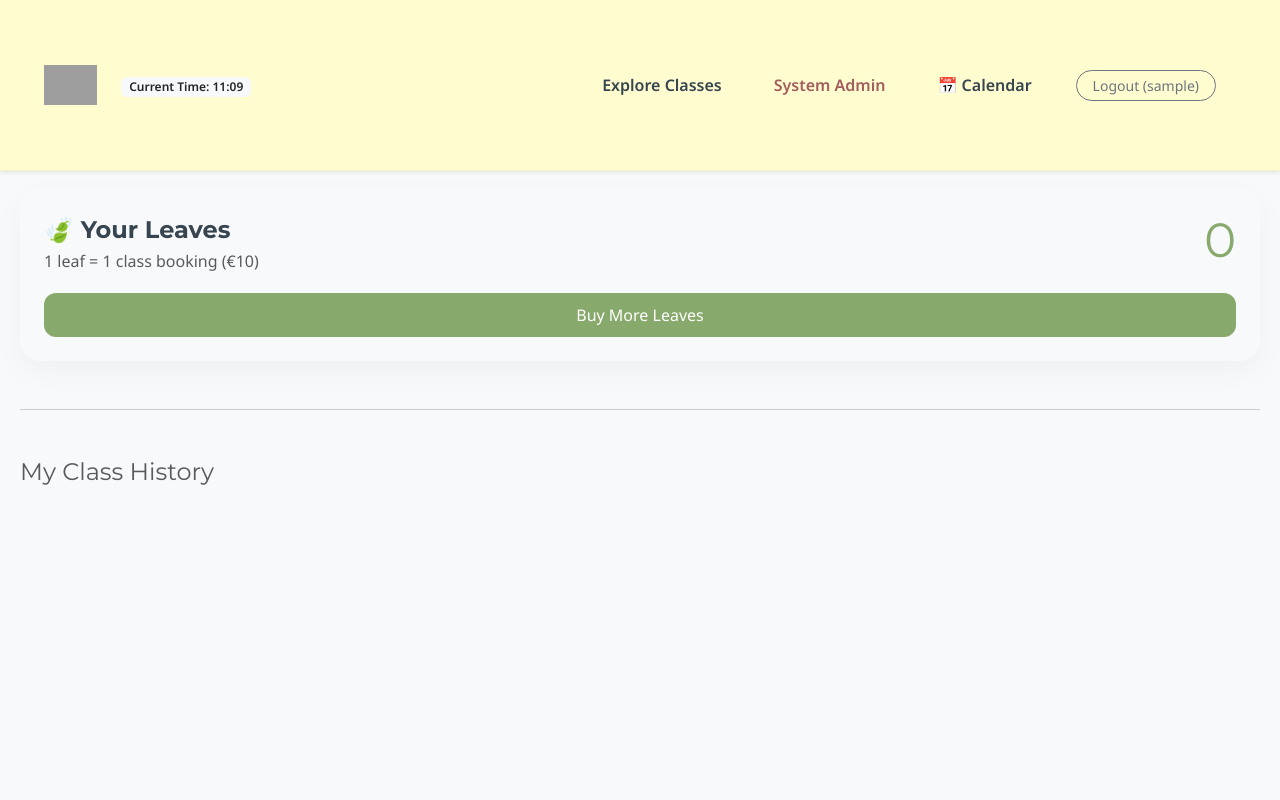
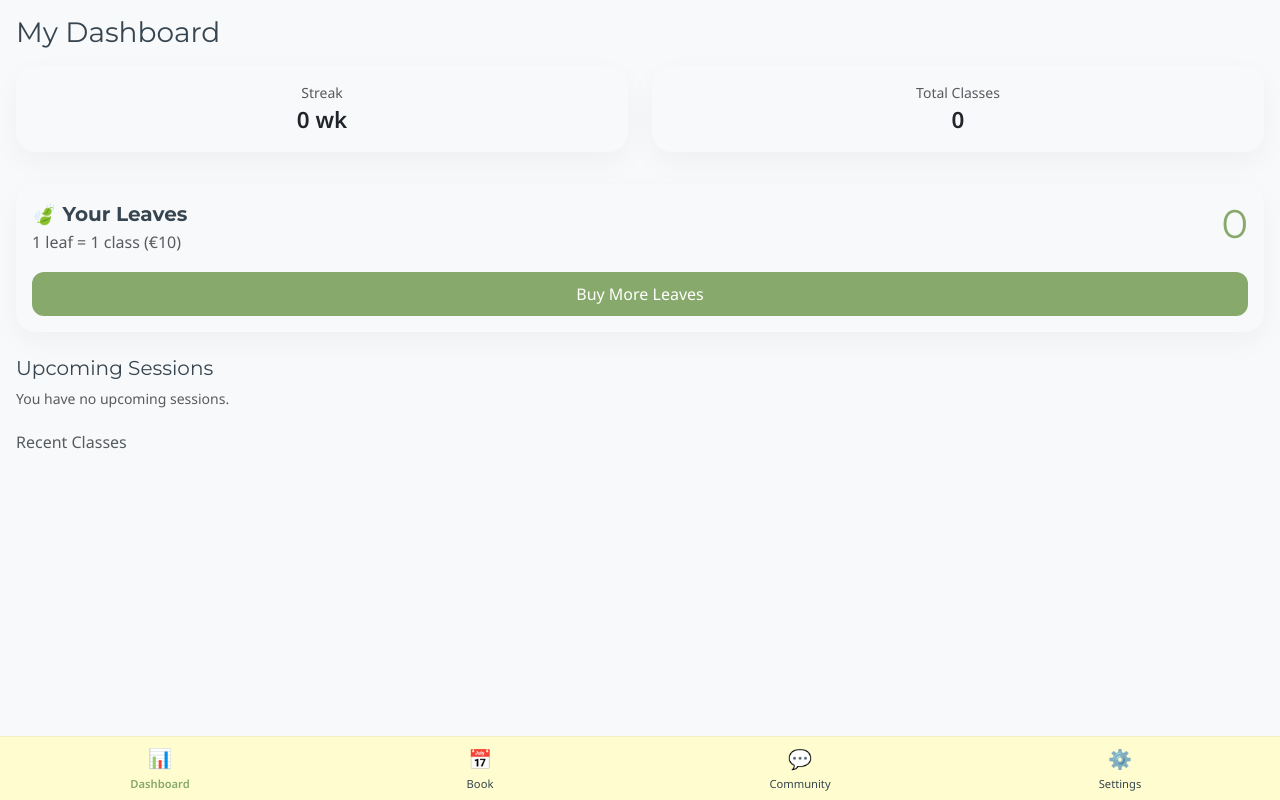
Before and after one commit to Heraniously/wellness_app, a Django app: page /dashboard/ in a window 1280 px wide. Run offline with Django 5.2, Linux system fonts and the light colour scheme; the visitor is signed in with stand-in values (Sample User, id 1); data comes from the database, SQL or seed files in the repository; data that the repository does not hold is empty; parts of the project's set-up code (start-up, migrations or seed data) failed here and were passed over; grey boxes are pictures that could not be loaded.

Commit message:
Make bottom nav bar, add community models, fix streak calculation

```diff
--- a/scheduling/templates/base.html
+++ b/scheduling/templates/base.html
@@ -17,8 +17,6 @@
     <title>Zen Room</title>
   </head>
   <body class="bg-light no-padding">
-    {% include 'includes/navbar.html' %}
-
     {% if messages %}
     <div class="container mt-3">
       {% for message in messages %}
@@ -39,6 +37,7 @@
     {% endif %}
 
     {% block content %}{% endblock %}
+    {% include 'includes/bottom_nav.html' %}
     <script src="https://cdn.jsdelivr.net/npm/bootstrap@5.3.0/dist/js/bootstrap.bundle.min.js"></script>
     {% block scripts %}{% endblock %}
   </body>
--- /dev/null
+++ b/scheduling/templates/includes/bottom_nav.html
@@ -0,0 +1,21 @@
+{% load static %}
+{% with current=request.resolver_match.url_name %}
+<nav class="zen-bottom-nav">
+  <a href="{% url 'dashboard' %}" class="zen-tab {% if current == 'dashboard' %}active{% endif %}">
+    <span class="zen-tab-icon">📊</span>
+    <span class="zen-tab-label">Dashboard</span>
+  </a>
+  <a href="{% url 'calendar' %}" class="zen-tab {% if current == 'calendar' %}active{% endif %}">
+    <span class="zen-tab-icon">📅</span>
+    <span class="zen-tab-label">Book</span>
+  </a>
+  <a href="{% url 'community' %}" class="zen-tab {% if current == 'community' %}active{% endif %}">
+    <span class="zen-tab-icon">💬</span>
+    <span class="zen-tab-label">Community</span>
+  </a>
+  <a href="{% url 'settings' %}" class="zen-tab {% if current == 'settings' %}active{% endif %}">
+    <span class="zen-tab-icon">⚙️</span>
+    <span class="zen-tab-label">Settings</span>
+  </a>
+</nav>
+{% endwith %}
--- a/scheduling/templates/scheduling/dashboard.html
+++ b/scheduling/templates/scheduling/dashboard.html
@@ -1,17 +1,80 @@
 {% extends 'base.html' %}
 {% block content %}
-<h3 class="mb-4">My Upcoming Sessions</h3>
-<div class="row">
+{% if is_guest %}
+  <div class="d-flex flex-column align-items-center text-center" style="min-height: 70vh; justify-content: center;">
+    <h2 class="mb-3">Welcome to Zen Room</h2>
+    <p class="text-muted mb-4 px-3">
+      Book yoga classes, track your leaves, and share mindful moments with the community.
+    </p>
+    <div class="w-100 px-3">
+      <a href="{% url 'class_list' %}" class="btn btn-primary w-100 mb-2">Explore Classes</a>
+      <a href="{% url 'login' %}" class="btn btn-outline-secondary w-100 mb-2">Log In</a>
+      <a href="{% url 'signup' %}" class="btn btn-outline-secondary w-100">Sign Up</a>
+    </div>
+  </div>
+{% else %}
+  <h3 class="mb-3">My Dashboard</h3>
+
+  <!-- Stats row -->
+  <div class="row mb-3">
+    <div class="col-6 mb-3">
+      <div class="card border-0 shadow-sm">
+        <div class="card-body text-center py-3">
+          <div class="small text-muted">Streak</div>
+          <div class="fw-bold" style="font-size: 1.4rem;">{{ streak_weeks }} wk</div>
+        </div>
+      </div>
+    </div>
+    <div class="col-6 mb-3">
+      <div class="card border-0 shadow-sm">
+        <div class="card-body text-center py-3">
+          <div class="small text-muted">Total Classes</div>
+          <div class="fw-bold" style="font-size: 1.4rem;">{{ total_attended }}</div>
+        </div>
+      </div>
+    </div>
+    {% if favorite_class_title %}
+    <div class="col-12 mb-3">
+      <div class="card border-0 shadow-sm">
+        <div class="card-body py-3">
+          <div class="small text-muted">Favourite Class</div>
+          <div class="fw-bold">{{ favorite_class_title }}</div>
+        </div>
+      </div>
+    </div>
+    {% endif %}
+  </div>
+
+  <!-- Leaf balance -->
+  <div class="card mb-4">
+    <div class="card-body p-3">
+      <div class="d-flex justify-content-between align-items-center">
+        <div>
+          <h5 class="fw-bold mb-1">🍃 Your Leaves</h5>
+          <p class="text-muted mb-0">1 leaf = 1 class (€{{ leaf_price_eur }})</p>
+        </div>
+        <div class="text-center">
+          <h1 style="font-size: 2.5rem; color: var(--zen-sage);">{{ leaf_balance.leaves }}</h1>
+        </div>
+      </div>
+      <a href="{% url 'buy_leaves' %}" class="btn btn-primary w-100 mt-3">Buy More Leaves</a>
+    </div>
+  </div>
+
+  <!-- Upcoming bookings -->
+  <h5 class="mb-2">Upcoming Sessions</h5>
+  <div class="mb-4">
     {% for booking in upcoming %}
-    <div class="col-md-6 mb-4">
-        <div class="card shadow-sm border-0 h-100">
-            <div class="card-body d-flex flex-column">
-                <h5 class="card-title text-primary">{{ booking.wellness_class.title }}</h5>
-                <p class="mb-1"><strong>Instructor:</strong> {{ booking.wellness_class.instructor.get_full_name|default:booking.wellness_class.instructor.username }}</p>
-                <p class="mb-1"><strong>Time:</strong> {{ booking.wellness_class.start_time|date:"D, M d @ H:i" }}</p>
-                <p><span class="badge {% if booking.is_paid %}bg-success{% else %}bg-info{% endif %}">{{ booking.get_payment_type_display }}</span></p>
-
-                <div class="mt-auto pt-3">
+      <div class="card shadow-sm border-0 mb-2">
+        <div class="card-body">
+          <h6 class="fw-bold mb-1">{{ booking.wellness_class.title }}</h6>
+          <p class="mb-1 small"><strong>Instructor:</strong> {{ booking.wellness_class.instructor.get_full_name|default:booking.wellness_class.instructor.username }}</p>
+          <p class="mb-1 small"><strong>Time:</strong> {{ booking.wellness_class.start_time|date:"D, M d @ H:i" }}</p>
+          <p class="mb-2">
+            <span class="badge {% if booking.is_paid %}bg-success{% else %}bg-info{% endif %}">
+              {{ booking.get_payment_type_display }}
+            </span>
+          </p>
           {% if booking.wellness_class.start_time > now_plus_24h %}
             <form action="{% url 'cancel_booking' booking.id %}" method="post">
               {% csrf_token %}
@@ -22,46 +85,49 @@
             </form>
           {% else %}
             <div class="alert alert-warning py-1 px-2 mb-0 small text-center">
-                            Cancellatio n locked (starts in < 24h)
+              Cancellation locked (starts in &lt; 24h)
             </div>
           {% endif %}
         </div>
       </div>
-        </div>
-    </div>
     {% empty %}
-    <p class="text-muted">You have no upcoming sessions.</p>
+      <p class="text-muted small">You have no upcoming sessions.</p>
     {% endfor %}
   </div>
 
-<!-- Leaf Balance Section -->
-<div class="card mb-4">
-    <div class="card-body p-4">
-        <div class="d-flex justify-content-between align-items-center">
-            <div>
-                <h4 class="fw-bold mb-1">🍃 Your Leaves</h4>
-                <p class="text-muted mb-0">1 leaf = 1 class booking (€{{ leaf_price_eur }})</p>
+  <!-- Instructor section -->
+  {% if instructor_classes %}
+  <h5 class="mb-2">Teaching This Week</h5>
+  <div class="mb-4">
+    {% for cls in instructor_classes %}
+      <div class="card shadow-sm border-0 mb-2">
+        <div class="card-body py-2">
+          <div class="d-flex justify-content-between">
+            <span class="small fw-bold">{{ cls.title }}</span>
+            <span class="small text-muted">{{ cls.start_time|date:"D, M d @ H:i" }}</span>
           </div>
-            <div class="text-center">
-                <h1 style="font-size: 3rem; color: var(--zen-sage);">{{ leaf_balance.leaves }}</h1>
-            </div>
-        </div>
-        <a href="{% url 'buy_leaves' %}" class="btn btn-primary w-100 mt-3">Buy More Leaves</a>
-    </div>
-</div>
-
-<hr class="my-5">
-<h4 class="text-muted">My Class History</h4>
-<div class="row">
-    {% for booking in past %}
-    <div class="col-md-4 mb-3">
-        <div class="card bg-light border-0 opacity-75">
-            <div class="card-body py-2">
-                <p class="mb-0 small"><strong>{{ booking.wellness_class.title }}</strong></p>
-                <p class="mb-0 x-small">{{ booking.wellness_class.start_time|date:"M d, Y" }}</p>
+          <div class="small text-muted">
+            {{ cls.booking_set.count }} / {{ cls.capacity }} booked
           </div>
         </div>
       </div>
     {% endfor %}
   </div>
+  {% endif %}
+
+  <!-- Past history (compact) -->
+  <h6 class="text-muted mb-2">Recent Classes</h6>
+  <div class="row">
+    {% for booking in past|slice:":6" %}
+    <div class="col-6 mb-2">
+      <div class="card bg-light border-0">
+        <div class="card-body py-2">
+          <p class="mb-0 small"><strong>{{ booking.wellness_class.title }}</strong></p>
+          <p class="mb-0 x-small text-muted">{{ booking.wellness_class.start_time|date:"M d, Y" }}</p>
+        </div>
+      </div>
+    </div>
+    {% endfor %}
+  </div>
+{% endif %}
 {% endblock %}
--- a/scheduling/urls.py
+++ b/scheduling/urls.py
@@ -31,6 +31,16 @@ urlpatterns = [
     path('calendar/', views.calendar_view, name='calendar'),
     path('api/classes/', views.classes_json, name='classes_json'),
 
+    # Community
+    path('community/', views.community, name='community'),
+    path('community/post/', views.create_post, name='create_post'),
+    path('community/post/<int:post_id>/delete/', views.delete_post, name='delete_post'),
+    path('community/post/<int:post_id>/like/', views.toggle_like, name='toggle_like'),
+    path('community/comment/<int:comment_id>/delete/', views.delete_comment, name='delete_comment'),
+
+    # Settings hub
+    path('settings/', views.settings_view, name='settings'),
+
     # Leaf Management
     path('leaves/', views.buy_leaves, name='buy_leaves'),
     path('leaves/admin/', views.admin_leaves, name='admin_leaves'),
--- a/scheduling/views.py
+++ b/scheduling/views.py
@@ -3,7 +3,7 @@ from urllib import request
 from django.shortcuts import render, get_object_or_404, redirect
 from django.contrib.auth.decorators import login_required
 from django.contrib.admin.views.decorators import staff_member_required
-from .models import WellnessClass, Booking, LeafBalance, LeafRequest
+from .models import WellnessClass, Booking, LeafBalance, LeafRequest, Post, Comment, Like
 from django.urls import reverse_lazy
 from django.views import generic
 from django.utils import timezone
@@ -13,8 +13,9 @@ from django.contrib import messages
 from django.contrib.auth.models import User, Group
 from .forms import ProfessionalSignUpForm
 from decimal import Decimal
-from django.http import JsonResponse
+from django.http import JsonResponse, HttpResponseForbidden
 from django.conf import settings
+from django.db.models import Count
 
 BUCHAREST = ZoneInfo('Europe/Bucharest')
 
@@ -73,9 +74,15 @@ def class_list(request):
     })
 
 
-@login_required
 def client_dashboard(request):
     now = timezone.now()
+    if not request.user.is_authenticated:
+        # Logged-out dashboard: welcome + CTAs
+        return render(request, 'scheduling/dashboard.html', {
+            'is_guest': True,
+        })
+
+    # Logged-in: compute upcoming/past, streak, totals, favorite class type
     upcoming = Booking.objects.filter(
         client=request.user,
         wellness_class__start_time__gt=now
@@ -86,12 +93,57 @@ def client_dashboard(request):
     )
     leaf_balance, _ = LeafBalance.objects.get_or_create(user=request.user)
 
+    # Total attended classes
+    total_attended = past.count()
+
+    # Favorite class type (by title)
+    favorite_class = (
+        past.values('wellness_class__title')
+        .annotate(c=Count('id'))
+        .order_by('-c')
+        .first()
+    )
+    favorite_class_title = favorite_class['wellness_class__title'] if favorite_class else None
+
+    # Weekly streak: consecutive calendar weeks with >=1 booking
+    week_set = set()
+    for booking in past:
+        dt = booking.wellness_class.start_time
+        year, week, _ = dt.isocalendar()
+        week_set.add((year, week))
+
+    if week_set:
+        current_year, current_week, _ = now.isocalendar()
+        streak = 0
+        year, week = current_year, current_week
+        while (year, week) in week_set:
+            streak += 1
+            week -= 1
+            if week == 0:
+                year -= 1
+                week = 52
+    else:
+        streak = 0
+
+    # Instructor section: upcoming classes they teach
+    instructor_classes = []
+    if request.user.is_staff:
+        instructor_classes = WellnessClass.objects.filter(
+            instructor=request.user,
+            start_time__gt=now
+        ).order_by('start_time')
+
     return render(request, 'scheduling/dashboard.html', {
+        'is_guest': False,
         'upcoming': upcoming,
         'past': past,
         'now_plus_24h': now + timedelta(hours=24),
         'leaf_balance': leaf_balance,
         'leaf_price_eur': settings.LEAF_PRICE_EUR,
+        'total_attended': total_attended,
+        'favorite_class_title': favorite_class_title,
+        'streak_weeks': streak,
+        'instructor_classes': instructor_classes,
     })
 
 
@@ -306,6 +358,130 @@ def classes_json(request):
     return JsonResponse(events, safe=False)
 
 
+def _login_prompt(request, title, message, next_url_name):
+    return render(request, 'scheduling/login_prompt.html', {
+        'prompt_title': title,
+        'prompt_message': message,
+        'next_url_name': next_url_name,
+    })
+
+
+@login_required
+def community_feed(request):
+    posts = Post.objects.select_related('user').prefetch_related('comments__user', 'likes')
+    user_likes = set(
+        Like.objects.filter(user=request.user, post__in=posts).values_list('post_id', flat=True)
+    )
+
+    if request.method == 'POST':
+        text = request.POST.get('text', '').strip()
+        if text:
+            today = timezone.now().date()
+            already_posted = Post.objects.filter(user=request.user, created_at__date=today).exists()
+            if already_posted:
+                messages.error(request, "You can only share one mindful moment per day.")
+            else:
+                Post.objects.create(user=request.user, text=text)
+                messages.success(request, "Your mindful moment has been shared.")
+                return redirect('community')
+
+    return render(request, 'scheduling/community.html', {
+        'posts': posts,
+        'user_likes': user_likes,
+    })
+
+
+def community(request):
+    if not request.user.is_authenticated:
+        return _login_prompt(
+            request,
+            "Join the Community",
+            "Log in or sign up to share mindful moments and connect with others.",
+            'community',
+        )
+    return community_feed(request)
+
+
+@login_required
+def create_post(request):
+    if request.method != 'POST':
+        return redirect('community')
+    text = request.POST.get('text', '').strip()
+    if text:
+        today = timezone.now().date()
+        already_posted = Post.objects.filter(user=request.user, created_at__date=today).exists()
+        if already_posted:
+            messages.error(request, "You can only share one mindful moment per day.")
+        else:
+            Post.objects.create(user=request.user, text=text)
+            messages.success(request, "Your mindful moment has been shared.")
+    return redirect('community')
+
+
+@login_required
+def delete_post(request, post_id):
+    post = get_object_or_404(Post, id=post_id)
+    if not (request.user == post.user or request.user.is_superuser):
+        return HttpResponseForbidden()
+    if request.method == 'POST':
+        post.delete()
+        messages.info(request, "Post deleted.")
+    return redirect('community')
+
+
+@login_required
+def toggle_like(request, post_id):
+    if request.method != 'POST':
+        return redirect('community')
+    post = get_object_or_404(Post, id=post_id)
+    like, created = Like.objects.get_or_create(user=request.user, post=post)
+    if not created:
+        like.delete()
+    return redirect('community')
+
+
+@login_required
+def delete_comment(request, comment_id):
+    comment = get_object_or_404(Comment, id=comment_id)
+    if not (request.user == comment.user or request.user.is_superuser):
+        return HttpResponseForbidden()
+    if request.method == 'POST':
+        comment.delete()
+        messages.info(request, "Comment deleted.")
+    return redirect('community')
+
+
+@login_required
+def settings_view(request):
+    if request.method == 'POST' and request.POST.get('action') == 'update_email':
+        new_email = request.POST.get('email', '').strip()
+        if new_email:
+            request.user.email = new_email
+            request.user.save()
+            messages.success(request, "Email updated.")
+
+    leaf_balance, _ = LeafBalance.objects.get_or_create(user=request.user)
+    leaf_requests = LeafRequest.objects.filter(user=request.user).order_by('-created_at')[:20]
+
+    teaching_classes = []
+    if request.user.is_staff:
+        teaching_classes = WellnessClass.objects.filter(
+            instructor=request.user,
+            start_time__gt=timezone.now()
+        ).order_by('start_time')
+
+    pending_leaf_count = 0
+    if request.user.is_superuser:
+        pending_leaf_count = LeafRequest.objects.filter(status='pending').count()
+
+    return render(request, 'scheduling/settings.html', {
+        'leaf_balance': leaf_balance,
+        'leaf_requests': leaf_requests,
+        'teaching_classes': teaching_classes,
+        'pending_leaf_count': pending_leaf_count,
+    })
+
+
 # Purchasing leaves
 @login_required
 def buy_leaves(request):
--- a/static/css/style.css
+++ b/static/css/style.css
@@ -12,7 +12,7 @@
 /* Global Styles */
 body {
     background-color: var(--zen-beige) !important;
-    padding: 90px 20px 50px 20px; /* This creates the 'margin' below the fixed navbar */
+    padding: 16px 16px 80px 16px; /* space for content + bottom nav on mobile */
     color: var(--zen-charcoal) !important;
     font-family: 'Noto Sans', sans-serif;
 }
@@ -22,32 +22,50 @@ h1, h2, h3, h4, h5 {
     color: var(--zen-charcoal);
 }
 
-/* Navbar Fix: Force dark text on light background */
-.navbar {
-    background-color: var(--zen-cream) !important;
-    border-bottom: 1px solid rgba(0,0,0,0.05);
-    padding: 15px 20px;
-}
-.navbar-nav{
-    gap: 20px;
-    padding: 50px 20px;
+/* Bottom mobile nav */
+.zen-bottom-nav {
+    position: fixed;
+    bottom: 0;
+    left: 0;
+    right: 0;
+    height: 64px;
+    background-color: var(--zen-cream);
+    border-top: 1px solid rgba(0, 0, 0, 0.05);
+    display: flex;
+    justify-content: space-around;
+    align-items: center;
+    padding: 4px 0;
+    z-index: 999;
 }
 
-.navbar-brand, .nav-link {
-    color: var(--zen-charcoal) !important;
-    font-weight: 600 !important;
-    padding: 0px;
+.zen-tab {
+    flex: 1;
+    text-align: center;
+    text-decoration: none;
+    color: var(--zen-charcoal);
+    font-size: 0.75rem;
+    display: flex;
+    flex-direction: column;
+    align-items: center;
+    justify-content: center;
+    gap: 2px;
 }
 
-.nav-link {
-    border-radius: 12px;
-    padding: 08px 30px;
-    transition: color 0.3s ease;
+.zen-tab-icon {
+    font-size: 1.2rem;
 }
 
-.nav-link:hover {
-    background-color: var(--zen-sage);
-    color: var(--zen-beige) !important;
+.zen-tab-label {
+    font-size: 0.7rem;
+}
+
+.zen-tab.active {
+    color: var(--zen-sage);
+    font-weight: 600;
+}
+
+.zen-tab.active .zen-tab-icon {
+    transform: translateY(-1px);
 }
 
 /* Sage Green Primary Buttons (Replacing Blue) */
@@ -94,7 +112,7 @@ h1, h2, h3, h4, h5 {
 
 .container{
     padding: 0px;
-    }
+}
 
 /* Container that holds everything */
 .video-background-container {
```
Also changed, not shown: scheduling/models.py (+37 -0 lines), scheduling/templates/scheduling/community.html (added, +80 -0 lines), scheduling/templates/scheduling/login_prompt.html (added, +11 -0 lines), scheduling/templates/scheduling/settings.html (added, +94 -0 lines), scheduling/migrations/0011_alter_booking_payment_type_post_comment_like.py (added). Lines whose indentation alone changed are shown as unchanged.
